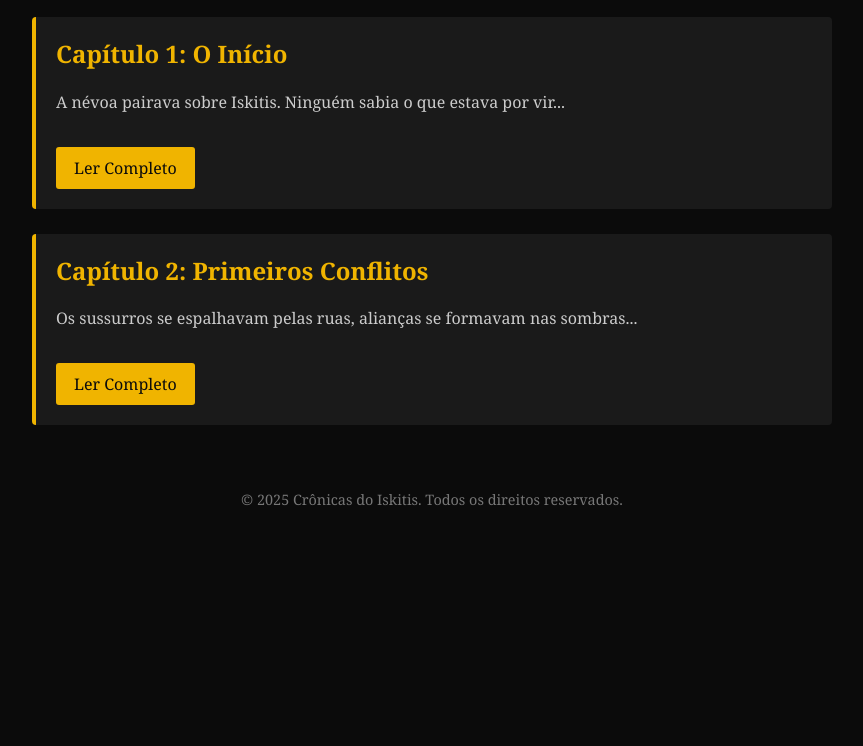
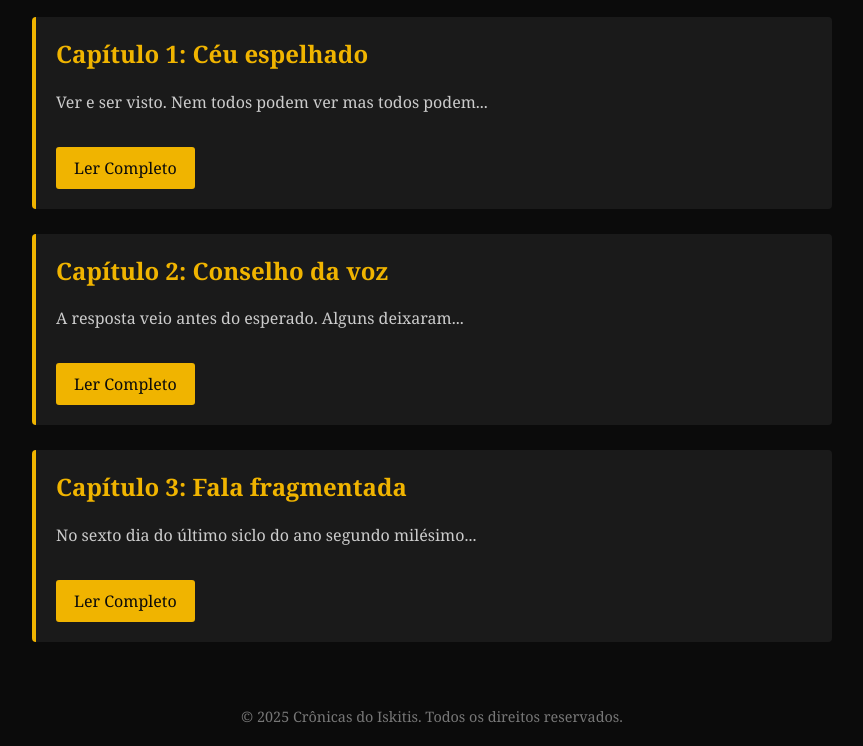
Before and after one commit to KaozActor/cronicas-do-iskitis, a plain HTML site: page cronicas/index.html in a window 1280 px wide. Shown: the part 625-1371 px from the top of the page, without its empty margins (208-1071 px from the left). Before the commit the page ends 1154 px from the top, so only its background shows below. Drawn offline with Linux system fonts and the light colour scheme.

Commit message:
Update index.html

```diff
--- a/cronicas/index.html
+++ b/cronicas/index.html
@@ -148,16 +148,23 @@
 
     <div class="container" id="capitulos">
         <div class="chapter">
-            <h2>Capítulo 1: O Início</h2>
-            <p>A névoa pairava sobre Iskitis. Ninguém sabia o que estava por vir...</p>
+            <h2>Capítulo 1: Céu espelhado</h2>
+            <p>Ver e ser visto. Nem todos podem ver mas todos podem...</p>
             <a class="button-link" href="../capitulos/capitulo1.html">Ler Completo</a>
         </div>
 
         <div class="chapter">
-            <h2>Capítulo 2: Primeiros Conflitos</h2>
-            <p>Os sussurros se espalhavam pelas ruas, alianças se formavam nas sombras...</p>
+            <h2>Capítulo 2: Conselho da voz</h2>
+            <p>A resposta veio antes do esperado. Alguns deixaram...</p>
             <a class="button-link" href="../capitulos/capitulo2.html">Ler Completo</a>
         </div>
+
+        <div class="chapter">
+            <h2>Capítulo 3: Fala fragmentada</h2>
+            <p>No sexto dia do último siclo do ano segundo milésimo...</p>
+            <a class="button-link" href="../capitulos/capitulo3.html">Ler Completo</a>
+        </div>
+
     </div>
 
     <div class="footer">
```
